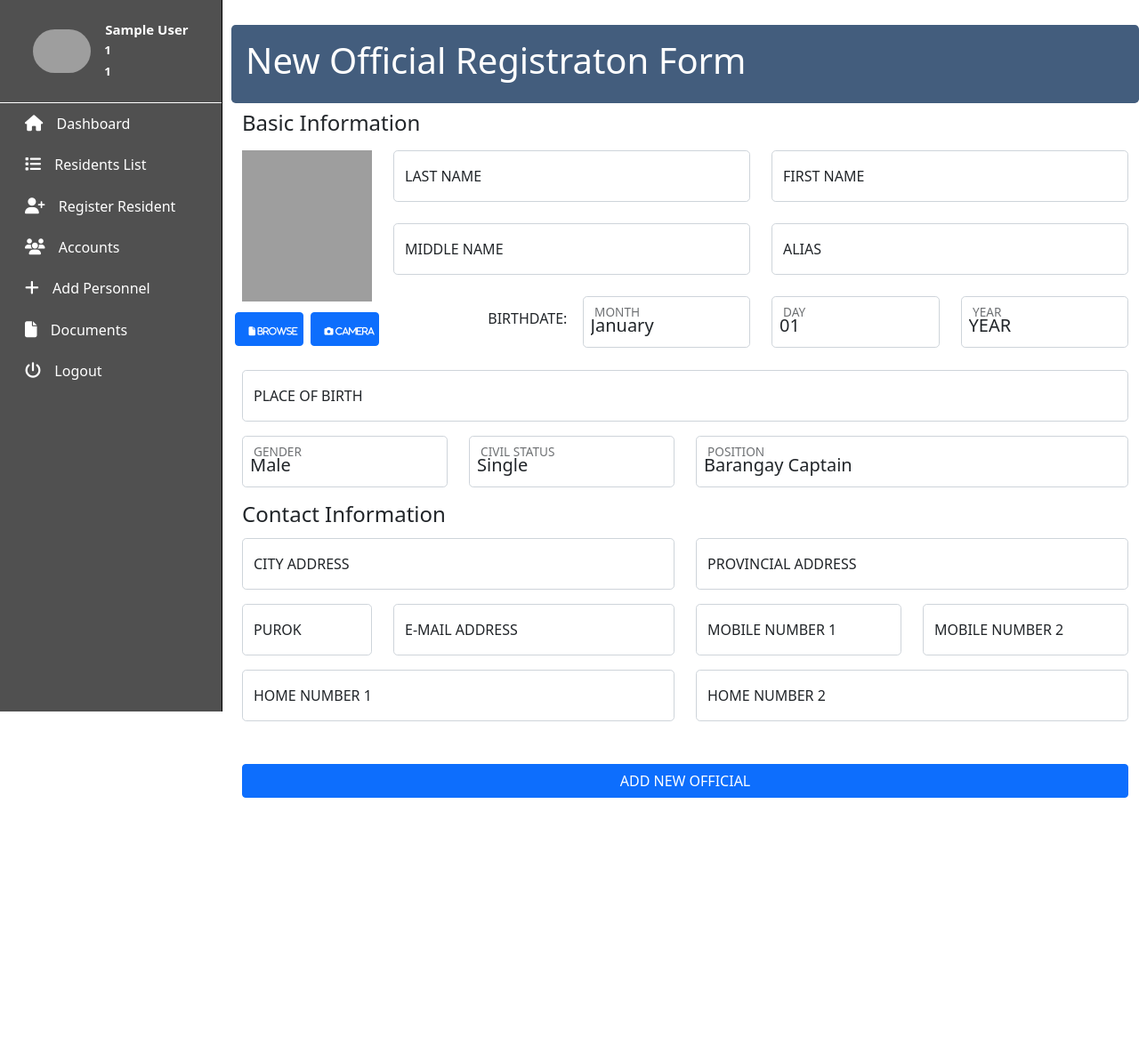
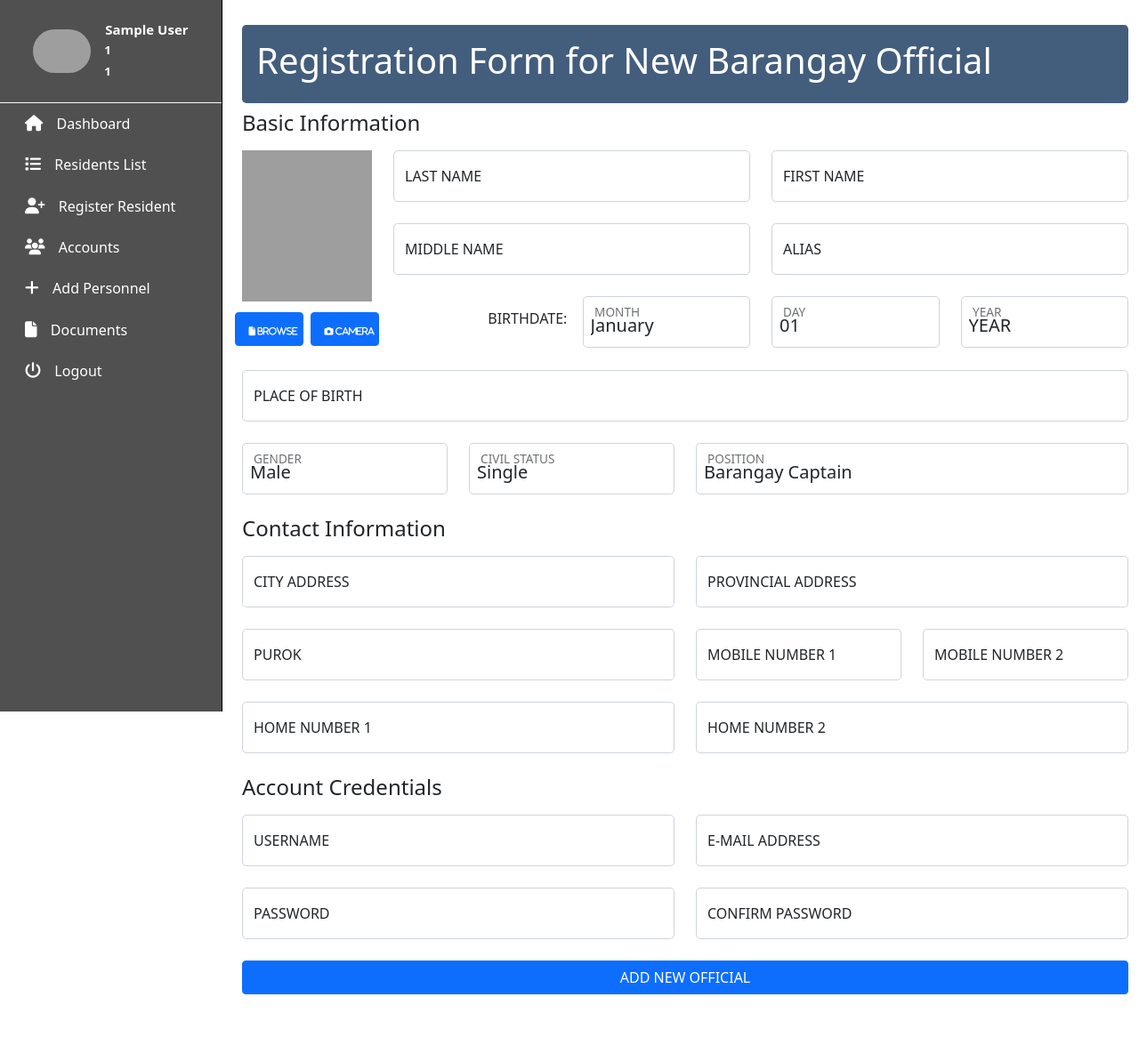
Before and after one commit to rrTio/NCP3106-FINALS-Barangay-Management-System, a PHP site: page /registerOfficial.php in a window 1280 px wide. Shown: the whole page at 89% size. Before the commit the page ends 897 px from the top, so only its background shows below. Run offline with PHP 8.4, Linux system fonts and the light colour scheme; the visitor is signed in with stand-in values (Sample User, id 1); some libraries are stand-ins or nearby versions; grey boxes are pictures that could not be loaded.

Commit message:
added account credentials

```diff
--- a/registerOfficial.php
+++ b/registerOfficial.php
@@ -53,8 +53,10 @@
                 <form name="residents" method="POST" action="./database/database.php">
 
                     <div class="row welcome">
-                        <div class="content rounded-3 p-3">
-                            <h1>New Official Registraton Form</h1>
+                        <div class="col-md-12">
+                            <div class="content rounded-3 p-3">
+                                <h1>Registration Form for New Barangay Official</h1>
+                            </div>
                         </div>
                     </div>
 
@@ -292,7 +294,7 @@
                             </div>
                         </div>
                     </div>
-                    <div class="row mb-3">
+                    <div class="row mb-4">
 
                         <div class="col-md-12">
                             <div class="form-floating">
@@ -301,7 +303,7 @@
                             </div>
                         </div>
                     </div>
-                    <div class="row mb-3">
+                    <div class="row mb-4">
                         <div class="col-md-3">
                             <div class="form-floating">
                                 <select class="form-control form-control-lg p-2 pt-3" id="gender" name="gender" required>
@@ -337,12 +339,14 @@
                             </div>
                         </div>
                     </div>
-                    <div class="row mb-1">
-                        <h4>
-                            Contact Information
-                        </h4>
+                    <div class="row mb-2">
+                        <div class="col-md-12">
+                            <h4>
+                                Contact Information
+                            </h4>
+                        </div>
                     </div>
-                    <div class="row mb-3">
+                    <div class="row mb-4">
                         <div class="col-md-6">
                             <div class="form-floating">
                                 <input class="form-control form-control-lg" rows="3" type="text" id="cityAdd" name="cityAdd" placeholder="cityAdd" required>
@@ -356,17 +360,11 @@
                             </div>
                         </div>
                     </div>
-                    <div class="row mb-3">
-                        <div class="col-md-2">
+                    <div class="row mb-4">
+                        <div class="col-md-6">
                             <div class="form-floating">
                                 <input class="form-control form-control-lg" type="text" id="purok" name="purok" placeholder="Purok" >
                                 <label class="form-label" for="purok">PUROK</label>
-                            </div>
-                        </div>
-                        <div class="col-md-4">
-                            <div class="form-floating">
-                                <input class="form-control form-control-lg" type="text" id="email" name="email" placeholder="email" required>
-                                <label class="form-label" for="email">E-MAIL ADDRESS</label>
                             </div>
                         </div>
                         <div class="col-md-3">
@@ -382,7 +380,7 @@
                             </div>
                         </div>
                     </div>
-                    <div class="row mb-5">
+                    <div class="row mb-4">
                         <div class="col-md-6">
                             <div class="form-floating">
                                 <input class="form-control form-control-lg" type="text" id="hNumOne" name="hNumOne" placeholder="hNumOne" required>
@@ -397,11 +395,50 @@
                         </div>
                     </div>
 
+                    <div class="row mb-2">
+                        <div class="col-md-12">
+                            <h4>
+                                Account Credentials
+                            </h4>
+                        </div>
+                    </div>
+
+
+                    <div class="row mb-4">
+                        <div class="col-md-6">
+                            <div class="form-floating">
+                                <input class="form-control form-control-lg" type="text" id="uName" name="uName" placeholder="User Name" required>
+                                <label class="form-label" for="uName">USERNAME</label>
+                            </div>
+                        </div>
+                        <div class="col-md-6">
+                            <div class="form-floating">
+                                <input class="form-control form-control-lg" type="text" id="email" name="email" placeholder="email" required>
+                                <label class="form-label" for="email">E-MAIL ADDRESS</label>
+                            </div>
+                        </div>
+                    </div>
+                    <div class="row mb-4">
+                        <div class="col-md-6">
+                            <div class="form-floating">
+                                <input class="form-control form-control-lg" type="text" id="psswrd" name="psswrd" placeholder="Password" required>
+                                <label class="form-label" for="psswrd">PASSWORD</label>
+                            </div>
+                        </div>
+                        <div class="col-md-6">
+                            <div class="form-floating">
+                                <input class="form-control form-control-lg" type="text" id="cPsswrd" name="cPsswrd" placeholder="Confirm Pasword" required>
+                                <label class="form-label" for="cPsswrd">CONFIRM PASSWORD</label>
+                            </div>
+                        </div>
+                    </div>
+
                     <div class="row mb-5">
                         <div class="col-md-12">
                             <button type="submit" name="btnRegisterOfficial" class="btn btn-primary btn-block btn-large">ADD NEW OFFICIAL</button>
                         </div>
                     </div>
+
                 </form>
             </div>
         </section>
--- a/registration.php
+++ b/registration.php
@@ -51,8 +51,10 @@
             <div class="container mt-5">
                 <form name="residents" method="POST" action="./database/database.php">
                     <div class="row welcome mb-2">
-                        <div class="content rounded-3 p-3 col-md-12">
-                            <h1>New Resident Registration Form</h1>
+                        <div class="col-md-12">
+                            <div class="content rounded-3 p-3 col-md-12">
+                                <h1>New Resident Registration Form</h1>
+                            </div>
                         </div>
                     </div>
                     <div class="row mb-2">
```
Also changed, not shown: viewUser.php (+50 -16 lines).
